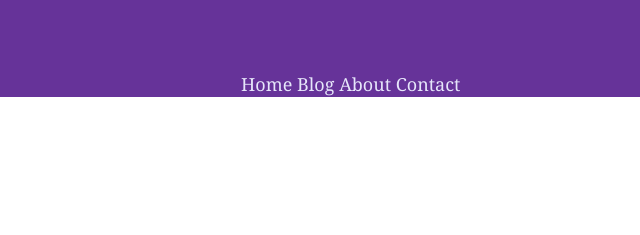
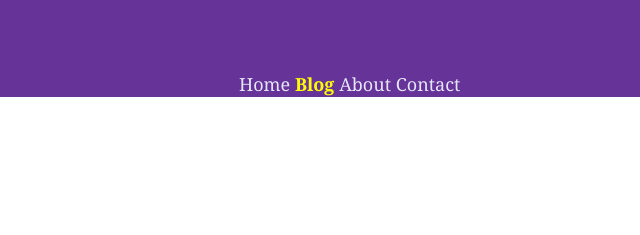
Before and after one commit to side-projects-42/sGatz, a Gatsby site: page /blog in a window 1280 px wide. Shown: the top 235 px of the page, 640-1280 px from the left. Built offline with nearby package versions, Linux system fonts and the light colour scheme; Gatsby itself is replaced by a stand-in of ours.

Commit message:
learned how to apply active link styles to header links

```diff
--- a/src/components/header.js
+++ b/src/components/header.js
@@ -1,6 +1,24 @@
 import * as React from "react"
 import PropTypes from "prop-types"
 import { Link } from "gatsby"
+
+const NavLink = (props) => (
+  <Link
+    style ={{
+      color: 'lavender',
+      textDecoration: 'none'
+    }}
+    activeStyle={{
+      fontWeight: 'bold',
+      color: 'yellow'
+    }}
+
+    to={props.to}
+    >
+    {props.children}
+  </Link>
+)
+
 
 const Header = ({ siteTitle }) => (
   <header
@@ -34,14 +52,10 @@ const Header = ({ siteTitle }) => (
 
         }}
       >
-        <Link to="/" style={{ color: `lavender`,
-          textDecoration: `none` }}>Home</Link>{'  '}
-        <Link to="/blog/" style={{color: `lavender`,
-          textDecoration: `none`}}>Blog</Link>{'  '}
-        <Link to="/about/" style={{ color: `lavender`,
-          textDecoration: `none`}}>About</Link>{'  '}
-        <Link to="/contact/" style={{ color: `lavender`,
-          textDecoration: `none`}}>Contact</Link>
+        <NavLink activeClassName="active" to="/">Home</NavLink>{'  '}
+        <NavLink activeClassName="active" to="/blog/">Blog</NavLink>{'  '}
+        <NavLink activeClassName="active" to="/about/">About</NavLink>{'  '}
+        <NavLink activeClassName="active" to="/contact/">Contact</NavLink>
       </ul>
     </div>
   </header>
```
